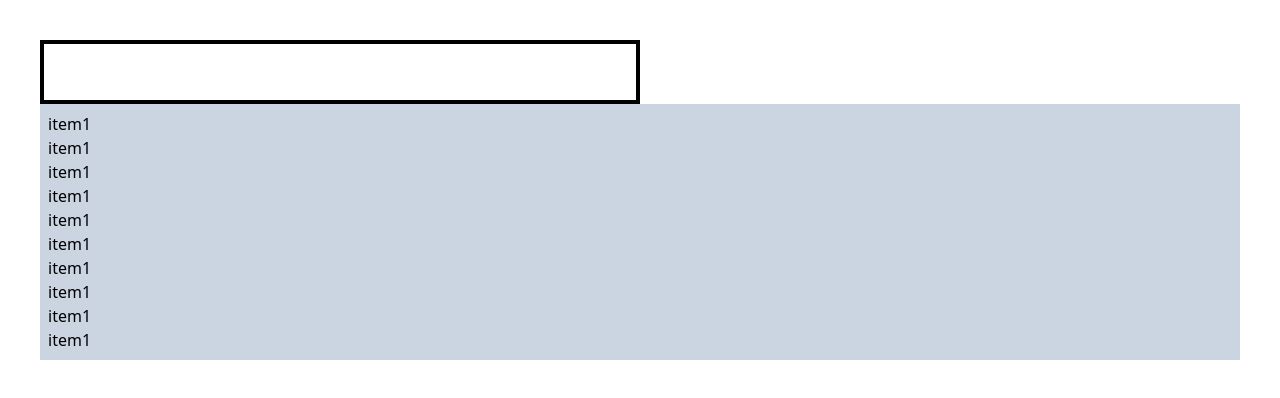
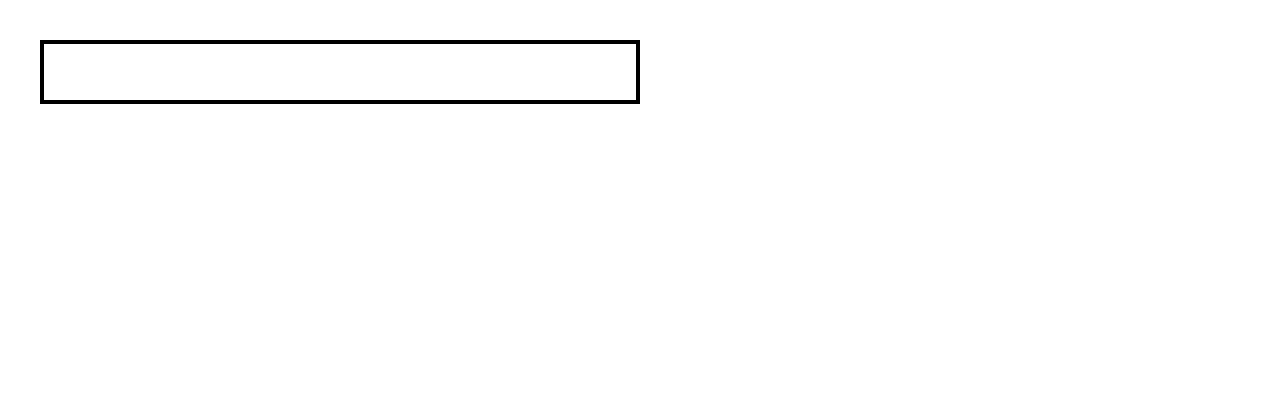
Before and after one commit to yingliucreates/google-books-search-api-v2, a React (Vite) app: page / in a window 1280 px wide. Shown: the top 398 px of the page. Built offline with nearby package versions, Linux system fonts and the light colour scheme.

Commit message:
fixed dropdown logic

```diff
--- a/src/components/container.tsx
+++ b/src/components/container.tsx
@@ -28,7 +28,8 @@ const Container = () => {
   };
 
   useEffect(() => {
-    setDisplayDropdown(true);
+    if (!value) setDisplayDropdown(false);
+    else setDisplayDropdown(true);
   }, [value]);
 
   return (
--- a/src/components/input.tsx
+++ b/src/components/input.tsx
@@ -57,7 +57,6 @@ const Form = ({ onPassChange, onSubmit }) => {
           }
           ref={inputRef}
           type="text"
-          defaultValue={""}
           value={search}
           onChange={handleChange}
           onKeyDown={handleKeyDown}
```
Also changed, not shown: 1 other file (tests, documents, lock files or other folders).
